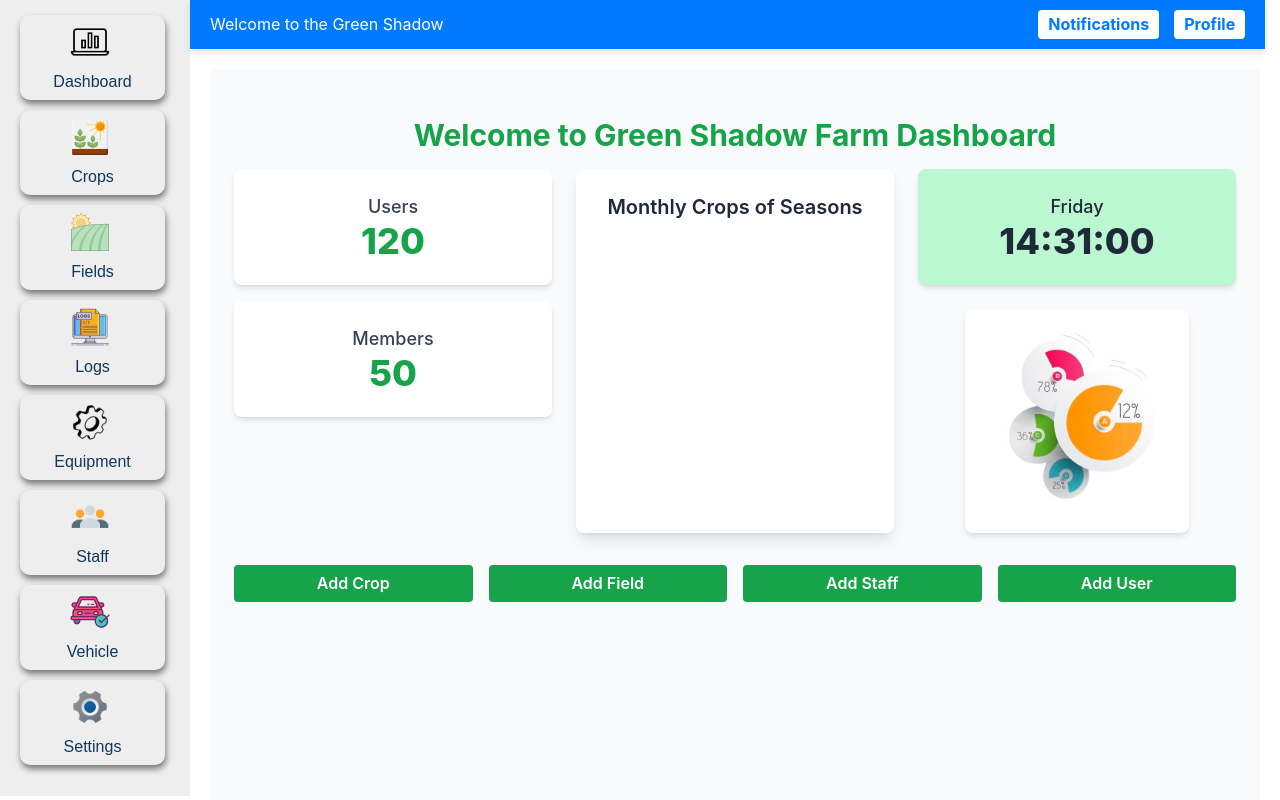
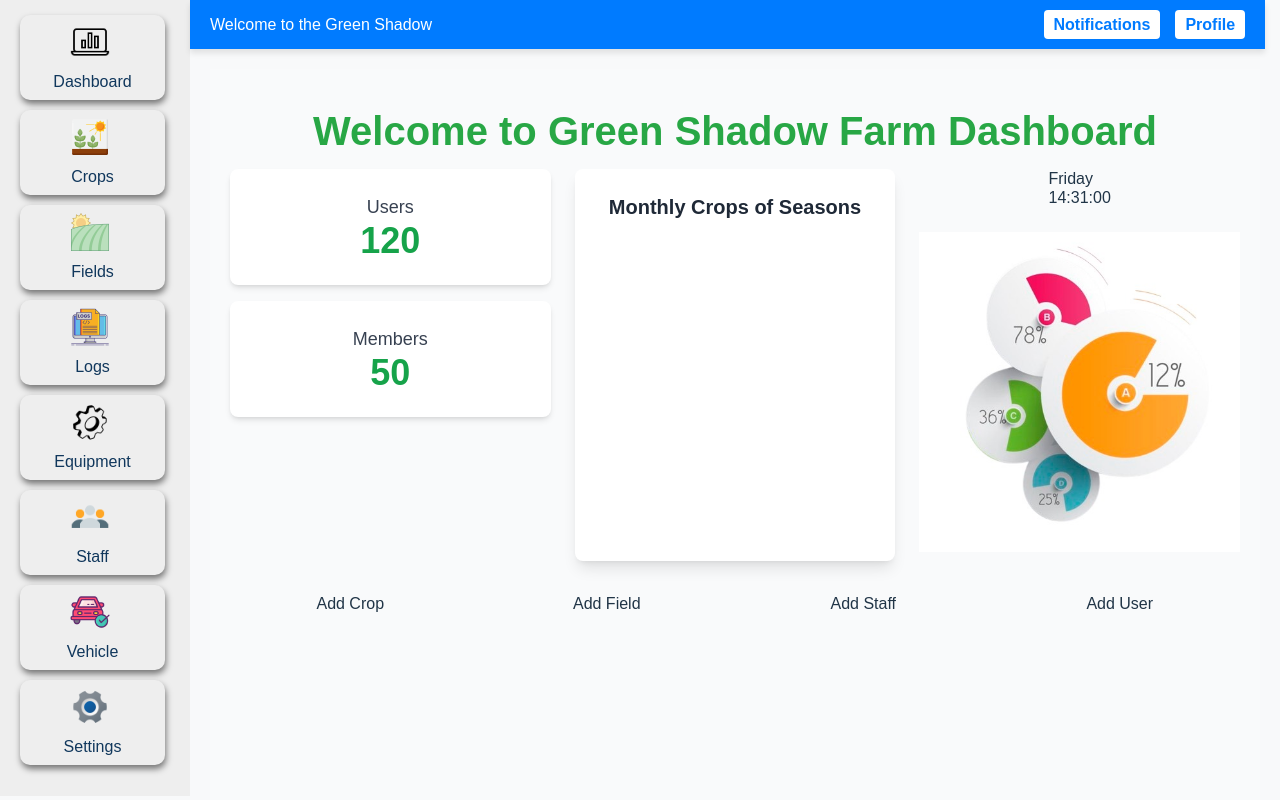
Before and after one commit to jayawickrma/HTML-TO-REACT-Green-Shadow-, a React (Vite) app: page / in a window 1280 px wide. Built offline with nearby package versions, Linux system fonts and the light colour scheme.

Commit message:
editing ui

```diff
--- a/src/Pages/DashBoard.tsx
+++ b/src/Pages/DashBoard.tsx
@@ -1,4 +1,7 @@
-import pieChart from "../assets/piechart.jpg"
+
+import "../Dashboard.css"; // Import the CSS file
+import pieChart from "../assets/piechart.jpg";
+
 export function DashBoard() {
     return (
         <>
@@ -37,16 +40,16 @@ export function DashBoard() {
                     {/* Date and Pie Chart Section */}
                     <div className="flex flex-col items-center space-y-6">
                         {/* Date Section */}
-                        <div className="bg-green-200 shadow-md rounded-lg p-6 w-full text-center">
-                            <p className="text-lg font-medium text-gray-800">Friday</p>
-                            <p className="text-4xl font-extrabold text-gray-800">14:31:00</p>
+                        <div className="date-time-container">
+                            <p id="date">Friday</p>
+                            <p id="time">14:31:00</p>
                         </div>
                         {/* Pie Chart */}
-                        <div className="bg-white shadow-md rounded-lg p-4">
+                        <div id="piechart">
                             <img
                                 src={pieChart}
                                 alt="Pie Chart"
-                                className="w-48 h-48 object-cover mx-auto"
+                                id="imagepie"
                             />
                         </div>
                     </div>
@@ -54,16 +57,16 @@ export function DashBoard() {
 
                 {/* Action Buttons Section */}
                 <div className="mt-8 grid grid-cols-2 md:grid-cols-4 gap-4">
-                    <button className="bg-green-600 text-white font-semibold py-2 px-4 rounded hover:bg-green-700">
+                    <button className="list-group-item">
                         Add Crop
                     </button>
-                    <button className="bg-green-600 text-white font-semibold py-2 px-4 rounded hover:bg-green-700">
+                    <button className="list-group-item">
                         Add Field
                     </button>
-                    <button className="bg-green-600 text-white font-semibold py-2 px-4 rounded hover:bg-green-700">
+                    <button className="list-group-item">
                         Add Staff
                     </button>
-                    <button className="bg-green-600 text-white font-semibold py-2 px-4 rounded hover:bg-green-700">
+                    <button className="list-group-item">
                         Add User
                     </button>
                 </div>
```
Also changed, not shown: src/Dashboard.css (renamed from src/dashboard.css), src/index.css (line endings or trailing spaces).
